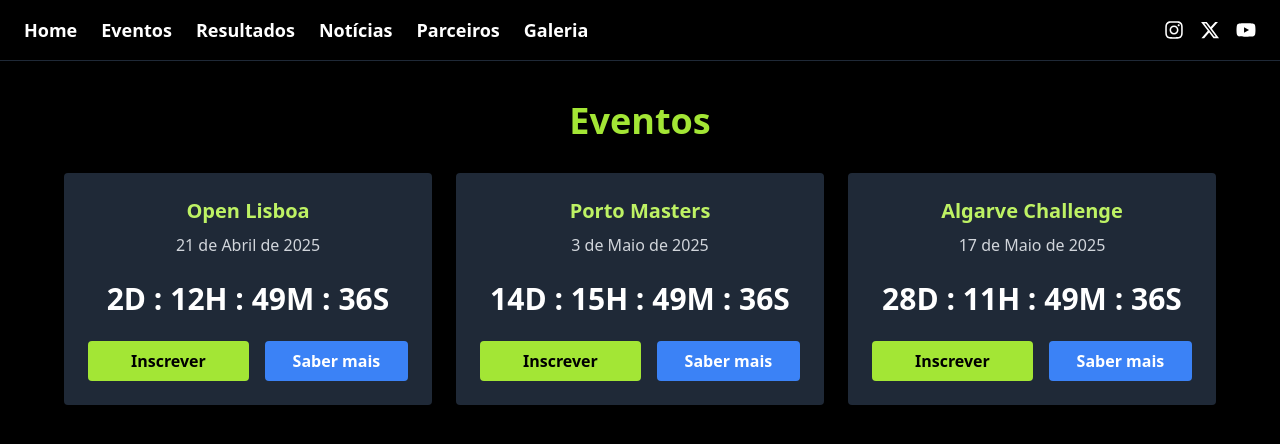
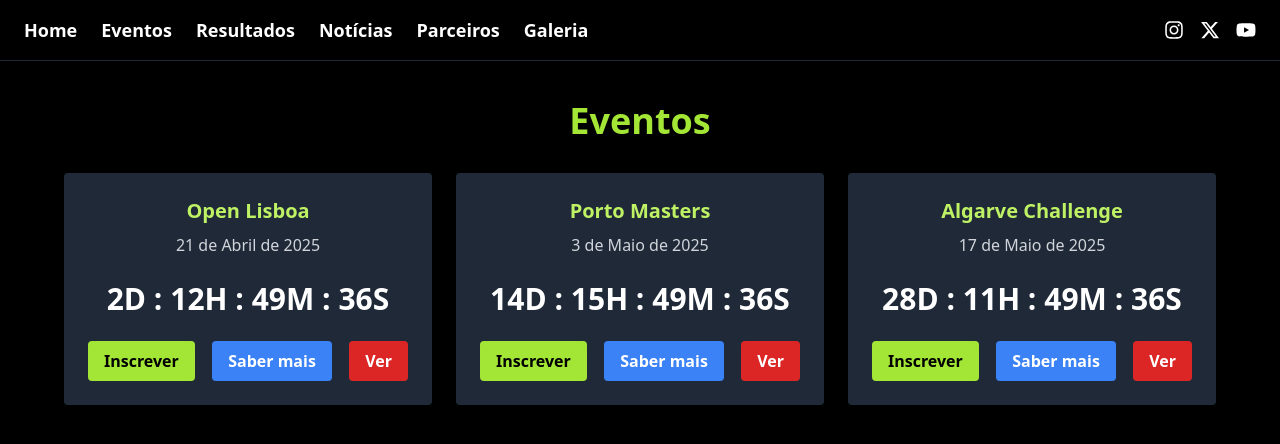
Before and after one commit to fernandesj99/FgolF, a Next.js app: page /eventos in a window 1280 px wide. Shown: the top 444 px of the page. Built offline with nearby package versions, Linux system fonts and the light colour scheme.

Commit message:
Atualiza eventos.tsx com botão Ver, integração do YouTube e ajustes finais

```diff
--- a/package.json
+++ b/package.json
@@ -18,8 +18,9 @@
     "tailwindcss": "^3.3.2"
   },
   "devDependencies": {
-    "@types/node": "22.14.0",
-    "@types/react": "19.1.0",
+    "@types/node": "18.18.6",
+    "@types/react": "18.2.14",
+    "@types/react-dom": "18.2.7",
     "typescript": "5.8.3"
   }
 }
--- a/src/data/eventos.ts
+++ b/src/data/eventos.ts
@@ -4,6 +4,7 @@ export const eventos = [
     slug: "open-lisboa",
     data: "21 de Abril de 2025",
     dataCompleta: "2025-04-21T11:00:00",
+    linkYoutubeEvento: "https://www.youtube.com/channel/UCvP7RKs1x7wBHc2TZ_VpkWQ", // colocar aqui link do vídeo do evento
     hora: "11h00",
     local: "Jamor",
     descricao:
@@ -18,6 +19,7 @@ export const eventos = [
     slug: "porto-masters",
     data: "3 de Maio de 2025",
     dataCompleta: "2025-05-03T14:00:00",
+    linkYoutubeEvento: "https://www.youtube.com/channel/UCvP7RKs1x7wBHc2TZ_VpkWQ", // colocar aqui link do vídeo do evento
     hora: "14h00",
     local: "Campo de Golfe de Espinho",
     descricao:
@@ -32,6 +34,7 @@ export const eventos = [
     slug: "algarve-challenge",
     data: "17 de Maio de 2025",
     dataCompleta: "2025-05-17T10:00:00",
+    linkYoutubeEvento: "https://www.youtube.com/channel/UCvP7RKs1x7wBHc2TZ_VpkWQ", // colocar aqui link do vídeo do evento
     hora: "10h00",
     local: "Vilamoura Golf Resort",
     descricao:
--- a/src/pages/eventos.tsx
+++ b/src/pages/eventos.tsx
@@ -2,7 +2,7 @@ import { useState } from 'react';
 import { supabase } from '../lib/supabase';
 import Link from 'next/link';
 import { eventos } from '../data/eventos';
-import Countdown from '../components/countdown'
+import Countdown from '../components/countdown';
 
 export default function Eventos() {
   const [eventoSelecionado, setEventoSelecionado] = useState<string | null>(null);
@@ -20,21 +20,21 @@ export default function Eventos() {
     const telemovel = formData.get('telemovel')?.toString() || '';
     const evento = eventoSelecionado;
 
-    // 1. Inserir no Supabase
+    // Inserir no Supabase
     const { data, error } = await supabase.from('inscricoes').insert([
       { evento, nome, email, socio, telemovel },
     ]);
 
     console.log('SUPABASE:', { data, error });
 
-    // 2. Enviar para Formspree
+    // Enviar para Formspree
     await fetch('https://formspree.io/f/xeoavogl', {
       method: 'POST',
       headers: { 'Content-Type': 'application/json' },
       body: JSON.stringify({ evento, nome, email, socio, telemovel }),
     });
 
-    // 3. Redirecionar
+    // Redirecionar
     setEventoSelecionado(null);
     window.location.href = `/pagamento?evento=${eventoObj?.slug}`;
   };
@@ -44,7 +44,15 @@ export default function Eventos() {
       <h1 className="text-4xl font-bold text-lime-400 mb-8 text-center">Eventos</h1>
 
       <div className="grid gap-6 md:grid-cols-2 lg:grid-cols-3 max-w-6xl mx-auto">
-        {eventos.map((evento, idx) => (
+        {eventos.map((evento, idx) => {
+          const dataEvento = new Date(evento.dataCompleta);
+          const agora = new Date();
+          const youtubeLink =
+            agora >= dataEvento && evento.linkYoutubeEvento
+              ? evento.linkYoutubeEvento
+              : 'https://www.youtube.com/channel/UCvP7RKs1x7wBHc2TZ_VpkWQ';
+
+          return (
             <div key={idx} className="bg-gray-800 p-6 rounded shadow">
               <div className="text-center">
                 <h2 className="text-xl font-semibold text-lime-300">{evento.nome}</h2>
@@ -52,25 +60,37 @@ export default function Eventos() {
                 <Countdown targetDate={evento.dataCompleta} />
               </div>
 
-            <div className="flex justify-between items-center mt-6 gap-4">
+              <div className="flex flex-col sm:flex-row justify-between items-center mt-6 gap-4">
                 <button
                   onClick={() => setEventoSelecionado(evento.nome)}
-                className="w-full bg-lime-400 text-black font-bold px-4 py-2 rounded hover:bg-lime-300 transition"
+                  className="w-full sm:w-auto bg-lime-400 text-black font-bold px-4 py-2 rounded hover:bg-lime-300 transition"
                 >
                   Inscrever
                 </button>
 
-              <Link href={`/eventos/${evento.slug}`} className="w-full">
-                <button className="w-full bg-blue-500 text-white font-semibold px-4 py-2 rounded hover:bg-blue-600 transition">
+                <Link href={`/eventos/${evento.slug}`} className="w-full sm:w-auto">
+                  <button className="w-full sm:w-auto bg-blue-500 text-white font-semibold px-4 py-2 rounded hover:bg-blue-600 transition">
                     Saber mais
                   </button>
                 </Link>
+
+                <a
+                  href={youtubeLink}
+                  target="_blank"
+                  rel="noopener noreferrer"
+                  className="w-full sm:w-auto"
+                >
+                  <button className="w-full sm:w-auto bg-red-600 text-white font-semibold px-4 py-2 rounded hover:bg-red-500 transition">
+                    Ver
+                  </button>
+                </a>
               </div>
             </div>
-        ))}
+          );
+        })}
       </div>
 
-      {/* Modal */}
+      {/* Modal de inscrição */}
       {eventoSelecionado && eventoObj && (
         <div className="fixed inset-0 bg-black bg-opacity-80 flex items-center justify-center z-50">
           <div className="bg-white text-black rounded p-8 w-full max-w-md shadow-lg">
@@ -108,7 +128,8 @@ export default function Eventos() {
 
               <label className="block mb-6 text-sm text-gray-800">
                 <input type="checkbox" required className="mr-2" />
-                Autorizo o uso dos meus dados para efeitos de inscrição e comunicação, conforme os termos e condições do torneio.
+                Autorizo o uso dos meus dados para efeitos de inscrição e comunicação, conforme os
+                termos e condições do torneio.
               </label>
 
               <div className="flex justify-between">
```
Also changed, not shown: 1 other file (tests, documents, lock files or other folders). Lines whose indentation alone changed are shown as unchanged.
